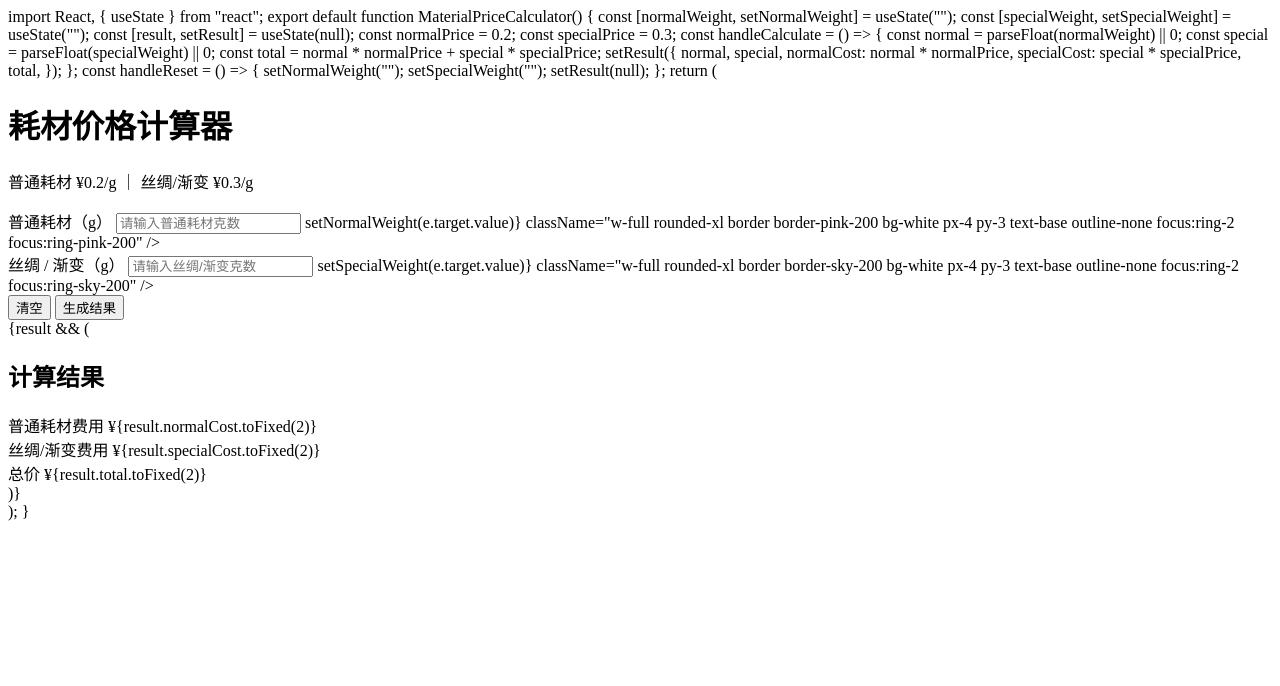
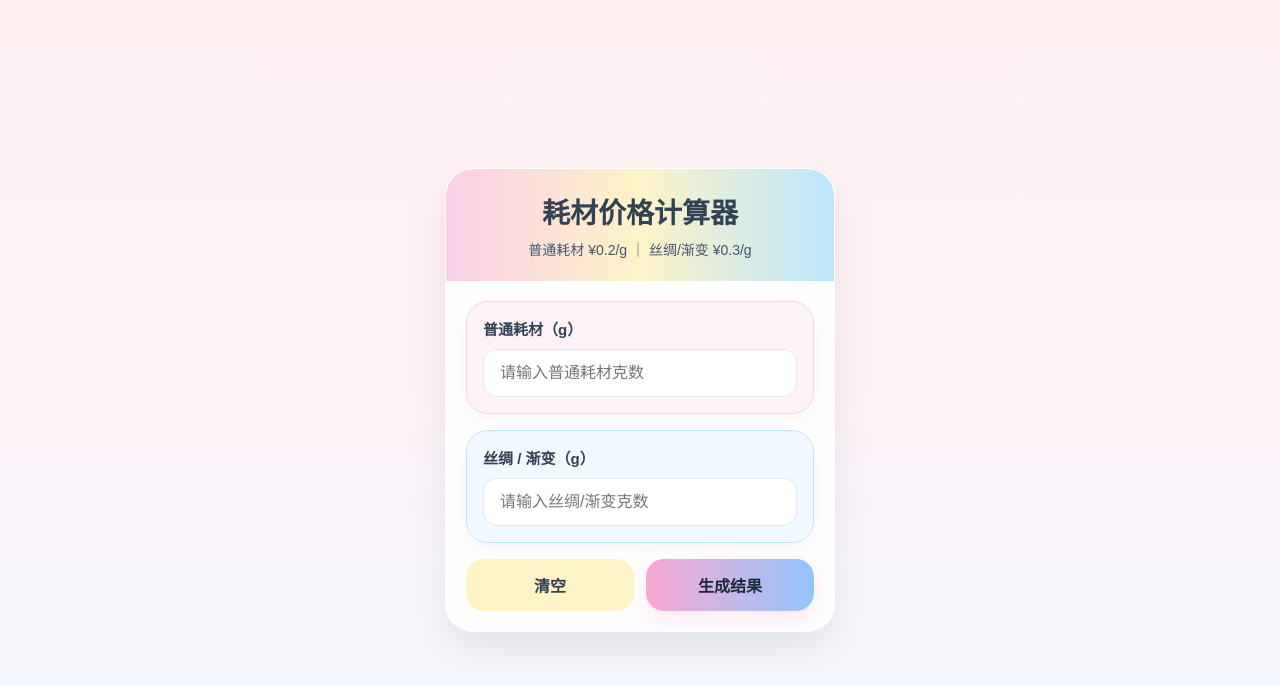
Before and after one commit to tracerfff/material-price-calculator, a plain HTML site: page index.html in a window 1280 px wide. Drawn offline with Linux system fonts and the light colour scheme.

Commit message:
Update index.html

```diff
--- a/index.html
+++ b/index.html
@@ -1,112 +1,255 @@
-import React, { useState } from "react";
+<!DOCTYPE html>
+<html lang="zh-CN">
+<head>
+  <meta charset="UTF-8" />
+  <meta name="viewport" content="width=device-width, initial-scale=1.0" />
+  <title>耗材价格计算器</title>
+  <style>
+    * {
+      box-sizing: border-box;
+      margin: 0;
+      padding: 0;
+      font-family: "Microsoft YaHei", "PingFang SC", sans-serif;
+    }
 
-export default function MaterialPriceCalculator() {
-  const [normalWeight, setNormalWeight] = useState("");
-  const [specialWeight, setSpecialWeight] = useState("");
-  const [result, setResult] = useState(null);
+    body {
+      min-height: 100vh;
+      background: linear-gradient(to bottom, #fff1f2, #fdf2f8, #f0f9ff);
+      display: flex;
+      justify-content: center;
+      align-items: center;
+      padding: 16px;
+    }
 
-  const normalPrice = 0.2;
-  const specialPrice = 0.3;
+    .phone-card {
+      width: 100%;
+      max-width: 390px;
+      background: rgba(255, 255, 255, 0.88);
+      border: 1px solid rgba(255, 255, 255, 0.8);
+      border-radius: 28px;
+      overflow: hidden;
+      box-shadow: 0 16px 40px rgba(0, 0, 0, 0.08);
+      backdrop-filter: blur(10px);
+    }
 
-  const handleCalculate = () => {
-    const normal = parseFloat(normalWeight) || 0;
-    const special = parseFloat(specialWeight) || 0;
-    const total = normal * normalPrice + special * specialPrice;
+    .header {
+      background: linear-gradient(to right, #fbcfe8, #fef3c7, #bae6fd);
+      padding: 22px 20px;
+      text-align: center;
+    }
 
-    setResult({
-      normal,
-      special,
-      normalCost: normal * normalPrice,
-      specialCost: special * specialPrice,
-      total,
-    });
-  };
+    .header h1 {
+      font-size: 28px;
+      color: #334155;
+      font-weight: 700;
+      margin-bottom: 8px;
+    }
 
-  const handleReset = () => {
-    setNormalWeight("");
-    setSpecialWeight("");
-    setResult(null);
-  };
+    .header p {
+      font-size: 14px;
+      color: #475569;
+    }
 
-  return (
-    <div className="min-h-screen bg-gradient-to-b from-rose-50 via-pink-50 to-sky-50 flex items-center justify-center px-4 py-6">
-      <div className="w-full max-w-sm rounded-[28px] bg-white/85 backdrop-blur shadow-xl border border-white/70 overflow-hidden">
-        <div className="bg-gradient-to-r from-pink-200 via-amber-100 to-sky-200 px-5 py-5">
-          <h1 className="text-center text-2xl font-bold text-slate-700 tracking-wide">
-            耗材价格计算器
-          </h1>
-          <p className="text-center text-sm text-slate-600 mt-2">
-            普通耗材 ¥0.2/g ｜ 丝绸/渐变 ¥0.3/g
-          </p>
+    .content {
+      padding: 20px;
+    }
+
+    .input-card {
+      border-radius: 22px;
+      padding: 16px;
+      margin-bottom: 16px;
+      box-shadow: 0 4px 14px rgba(0, 0, 0, 0.04);
+    }
+
+    .pink-card {
+      background: #fdf2f8;
+      border: 1px solid #fbcfe8;
+    }
+
+    .blue-card {
+      background: #f0f9ff;
+      border: 1px solid #bae6fd;
+    }
+
+    label {
+      display: block;
+      font-size: 15px;
+      font-weight: 600;
+      color: #334155;
+      margin-bottom: 10px;
+    }
+
+    input {
+      width: 100%;
+      padding: 14px 16px;
+      border-radius: 14px;
+      border: 1px solid #e2e8f0;
+      background: white;
+      font-size: 16px;
+      outline: none;
+    }
+
+    input:focus {
+      border-color: #f9a8d4;
+      box-shadow: 0 0 0 3px rgba(249, 168, 212, 0.2);
+    }
+
+    .btn-group {
+      display: grid;
+      grid-template-columns: 1fr 1fr;
+      gap: 12px;
+      margin-top: 8px;
+    }
+
+    button {
+      border: none;
+      border-radius: 18px;
+      padding: 14px 12px;
+      font-size: 16px;
+      font-weight: 700;
+      cursor: pointer;
+      transition: 0.2s ease;
+    }
+
+    button:active {
+      transform: scale(0.98);
+    }
+
+    .btn-reset {
+      background: #fef3c7;
+      color: #334155;
+    }
+
+    .btn-calc {
+      background: linear-gradient(to right, #f9a8d4, #93c5fd);
+      color: #1e293b;
+      box-shadow: 0 8px 20px rgba(249, 168, 212, 0.25);
+    }
+
+    .result-box {
+      margin-top: 18px;
+      padding: 18px;
+      border-radius: 24px;
+      background: linear-gradient(to bottom right, #ffffff, #fff1f2);
+      border: 1px solid #ffe4e6;
+      box-shadow: inset 0 2px 8px rgba(255, 255, 255, 0.8);
+      display: none;
+    }
+
+    .result-box h2 {
+      font-size: 20px;
+      color: #334155;
+      margin-bottom: 14px;
+    }
+
+    .result-row {
+      display: flex;
+      justify-content: space-between;
+      align-items: center;
+      border-radius: 14px;
+      padding: 14px 16px;
+      margin-bottom: 10px;
+      font-size: 14px;
+      color: #475569;
+    }
+
+    .result-row span:last-child {
+      font-weight: 700;
+      color: #1e293b;
+    }
+
+    .row-pink {
+      background: #fdf2f8;
+    }
+
+    .row-blue {
+      background: #f0f9ff;
+    }
+
+    .row-total {
+      background: linear-gradient(to right, #fce7f3, #fef3c7);
+      padding: 16px;
+      margin-top: 6px;
+    }
+
+    .row-total .label {
+      font-size: 17px;
+      font-weight: 700;
+      color: #334155;
+    }
+
+    .row-total .value {
+      font-size: 30px;
+      font-weight: 800;
+      color: #0f172a;
+    }
+  </style>
+</head>
+<body>
+  <div class="phone-card">
+    <div class="header">
+      <h1>耗材价格计算器</h1>
+      <p>普通耗材 ¥0.2/g ｜ 丝绸/渐变 ¥0.3/g</p>
     </div>
 
-        <div className="p-5 space-y-4">
-          <div className="rounded-2xl bg-pink-50 border border-pink-100 p-4 shadow-sm">
-            <label className="block text-sm font-medium text-slate-700 mb-2">
-              普通耗材（g）
-            </label>
-            <input
-              type="number"
-              inputMode="decimal"
-              min="0"
-              placeholder="请输入普通耗材克数"
-              value={normalWeight}
-              onChange={(e) => setNormalWeight(e.target.value)}
-              className="w-full rounded-xl border border-pink-200 bg-white px-4 py-3 text-base outline-none focus:ring-2 focus:ring-pink-200"
-            />
+    <div class="content">
+      <div class="input-card pink-card">
+        <label for="normalWeight">普通耗材（g）</label>
+        <input type="number" id="normalWeight" min="0" step="0.1" placeholder="请输入普通耗材克数" />
       </div>
 
-          <div className="rounded-2xl bg-sky-50 border border-sky-100 p-4 shadow-sm">
-            <label className="block text-sm font-medium text-slate-700 mb-2">
-              丝绸 / 渐变（g）
-            </label>
-            <input
-              type="number"
-              inputMode="decimal"
-              min="0"
-              placeholder="请输入丝绸/渐变克数"
-              value={specialWeight}
-              onChange={(e) => setSpecialWeight(e.target.value)}
-              className="w-full rounded-xl border border-sky-200 bg-white px-4 py-3 text-base outline-none focus:ring-2 focus:ring-sky-200"
-            />
+      <div class="input-card blue-card">
+        <label for="specialWeight">丝绸 / 渐变（g）</label>
+        <input type="number" id="specialWeight" min="0" step="0.1" placeholder="请输入丝绸/渐变克数" />
       </div>
 
-          <div className="grid grid-cols-2 gap-3 pt-1">
-            <button
-              onClick={handleReset}
-              className="rounded-2xl py-3 text-base font-semibold bg-amber-100 text-slate-700 shadow-sm active:scale-[0.98] transition"
-            >
-              清空
-            </button>
-            <button
-              onClick={handleCalculate}
-              className="rounded-2xl py-3 text-base font-semibold bg-gradient-to-r from-pink-300 to-sky-300 text-slate-800 shadow-md active:scale-[0.98] transition"
-            >
-              生成结果
-            </button>
+      <div class="btn-group">
+        <button class="btn-reset" onclick="resetForm()">清空</button>
+        <button class="btn-calc" onclick="calculatePrice()">生成结果</button>
       </div>
 
-          {result && (
-            <div className="mt-4 rounded-3xl bg-gradient-to-br from-white to-rose-50 border border-rose-100 p-5 shadow-inner">
-              <h2 className="text-lg font-bold text-slate-700 mb-4">计算结果</h2>
-              <div className="space-y-3 text-sm text-slate-600">
-                <div className="flex items-center justify-between rounded-xl bg-pink-50 px-4 py-3">
+      <div class="result-box" id="resultBox">
+        <h2>计算结果</h2>
+
+        <div class="result-row row-pink">
           <span>普通耗材费用</span>
-                  <span className="font-semibold text-slate-800">¥{result.normalCost.toFixed(2)}</span>
+          <span id="normalCost">¥0.00</span>
         </div>
-                <div className="flex items-center justify-between rounded-xl bg-sky-50 px-4 py-3">
+
+        <div class="result-row row-blue">
           <span>丝绸/渐变费用</span>
-                  <span className="font-semibold text-slate-800">¥{result.specialCost.toFixed(2)}</span>
+          <span id="specialCost">¥0.00</span>
         </div>
-                <div className="flex items-center justify-between rounded-2xl bg-gradient-to-r from-pink-100 to-amber-100 px-4 py-4 mt-2">
-                  <span className="text-base font-semibold text-slate-700">总价</span>
-                  <span className="text-2xl font-bold text-slate-800">¥{result.total.toFixed(2)}</span>
+
+        <div class="result-row row-total">
+          <span class="label">总价</span>
+          <span class="value" id="totalCost">¥0.00</span>
         </div>
       </div>
     </div>
-          )}
   </div>
-      </div>
-    </div>
-  );
+
+  <script>
+    function calculatePrice() {
+      const normalWeight = parseFloat(document.getElementById("normalWeight").value) || 0;
+      const specialWeight = parseFloat(document.getElementById("specialWeight").value) || 0;
+
+      const normalCost = normalWeight * 0.2;
+      const specialCost = specialWeight * 0.3;
+      const totalCost = normalCost + specialCost;
+
+      document.getElementById("normalCost").textContent = "¥" + normalCost.toFixed(2);
+      document.getElementById("specialCost").textContent = "¥" + specialCost.toFixed(2);
+      document.getElementById("totalCost").textContent = "¥" + totalCost.toFixed(2);
+
+      document.getElementById("resultBox").style.display = "block";
     }
+
+    function resetForm() {
+      document.getElementById("normalWeight").value = "";
+      document.getElementById("specialWeight").value = "";
+      document.getElementById("resultBox").style.display = "none";
+    }
+  </script>
+</body>
+</html>
```
Lines whose indentation alone changed are shown as unchanged.
